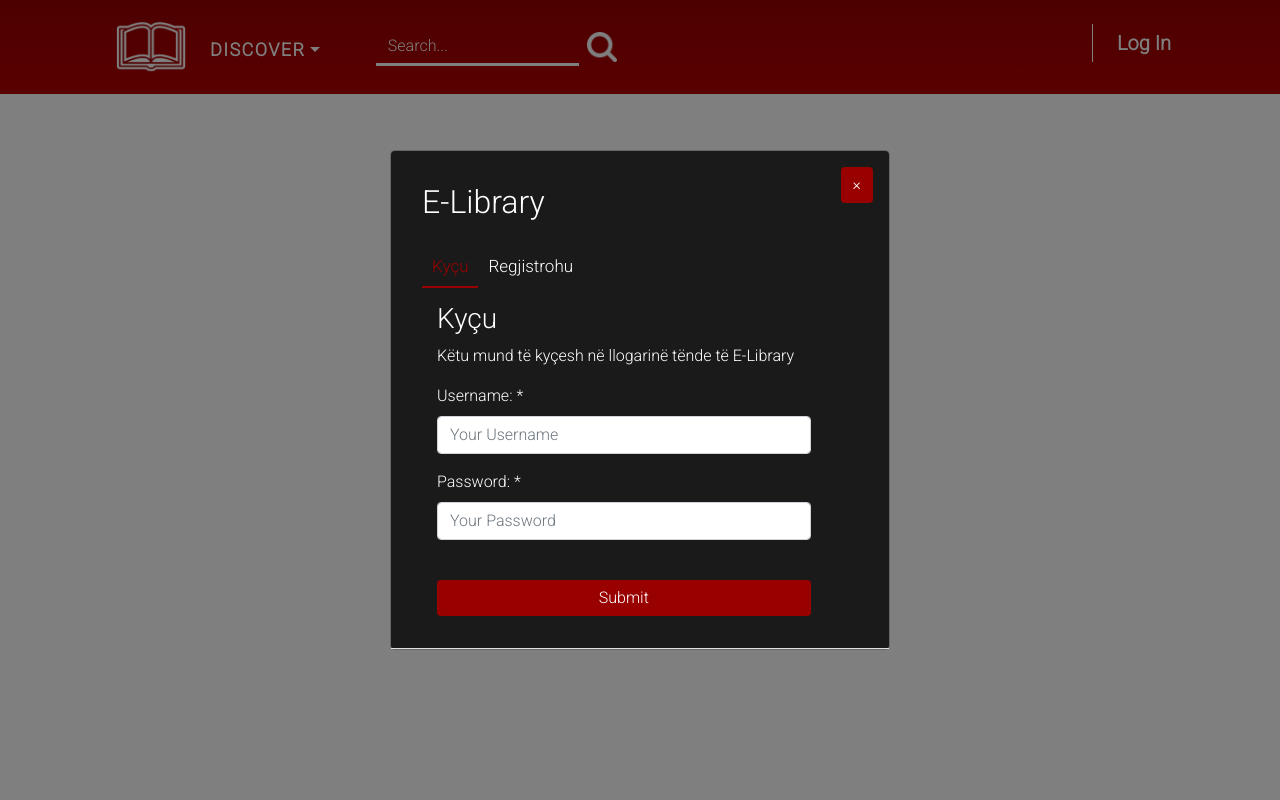
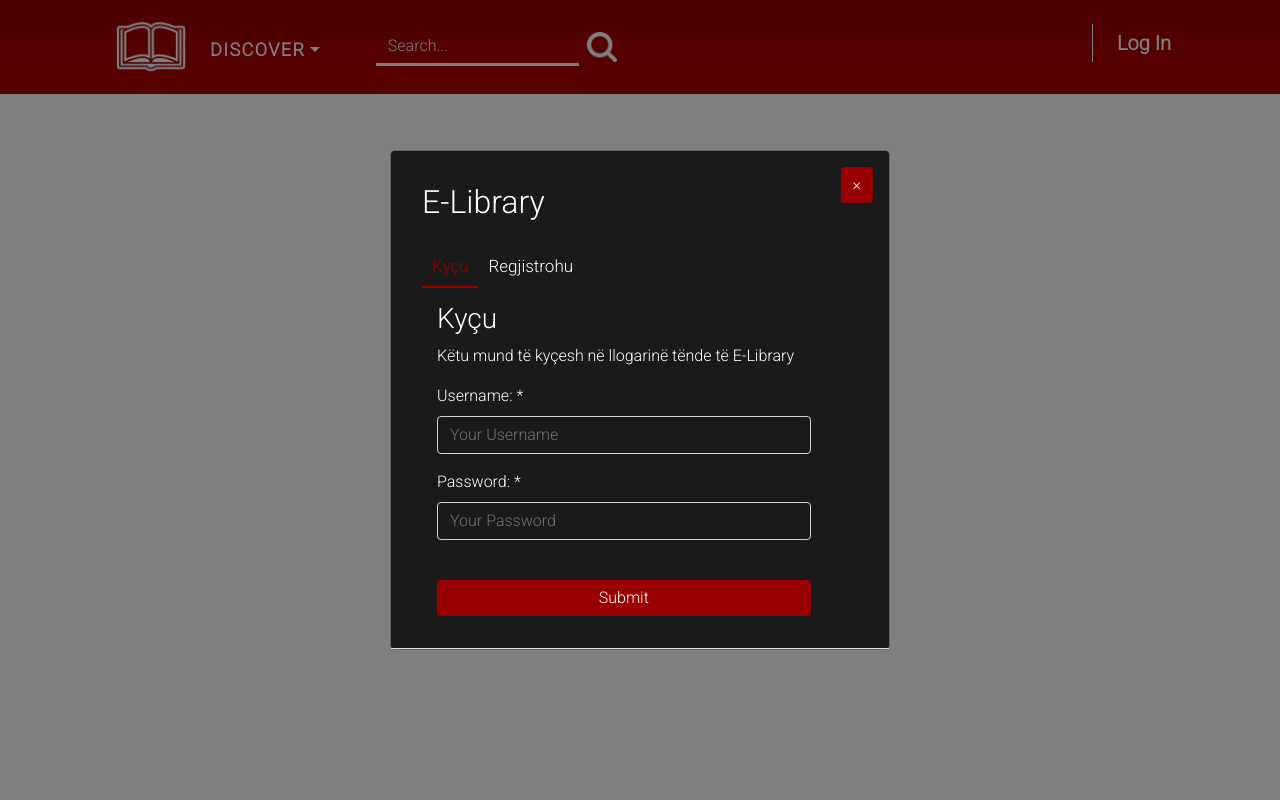
Before and after one commit to GenitaT/E-library, a PHP site: page / in a window 1280 px wide, after a click on "Log In". Run offline with PHP 8.4, Linux system fonts and the light colour scheme.

Commit message:
Ndryshimi i background color te inputit ne login/register form

```diff
--- a/css/style.css
+++ b/css/style.css
@@ -372,6 +372,11 @@ background: #990000;
     background-color: #1a1a1a;
     color: white !important;
 }
+/* Ngjyra e inputave tlogin edhe register formes */
+.modal-content .inputlg{
+    background-color: #1a1a1a ;
+    color: white;
+}
 /*Modal Links */
 .nav-tabs{
     border: 0;
--- a/index.html
+++ b/index.html
@@ -158,11 +158,11 @@
 							<div class="form-group">
 								<div class="form-group">
 									<label for="usr">Username: *</label>
-								<input type="text" class="form-control" placeholder="Your Username" required id="uname">
+								<input type="text" class="form-control inputlg" placeholder="Your Username" required id="uname">
 								  </div>
 								  <div class="form-group">
 									<label for="pwd">Password: *</label>
-									<input type="password" class="form-control" placeholder="Your Password" required id="pwd">
+									<input type="password" class="form-control inputlg" placeholder="Your Password" required id="pwd">
 								  </div>
 								  <br>
 								  <div class="form-group">
@@ -173,22 +173,23 @@
 					</div>
 					<div id="register" class="container tab-pane fade"><br>
 					  <h3>Regjistrohu tani</h3>
+					  <p>Këtu mund të regjistrohësh në  E-Library</p>
 						<form action="?" method="post">
 							<div class="form-group">
 								<label for="usr">Full Name: *</label>
-								<input type="text" class="form-control" placeholder="ex. John Doe" required id="fname">
+								<input type="text" class="form-control inputlg" placeholder="ex. John Doe" required id="fname">
 							  </div>
 							  <div class="form-group">
 								<label for="usr">Username: *</label>
-								<input type="text" class="form-control" placeholder="ex. johndoe1" required id="uname">
+								<input type="text" class="form-control inputlg" placeholder="ex. johndoe1" required id="uname">
 							  </div>
 							  <div class="form-group">
 								<label for="usr">E-mail: *</label>
-								<input type="email" class="form-control" placeholder="ex. johndoe@example.com" required id="fname">
+								<input type="email" class="form-control inputlg" placeholder="ex. johndoe@example.com" required id="fname">
 							  </div>
 							  <div class="form-group">
 								<label for="pwd">Password: *</label>
-								<input type="password" class="form-control" placeholder="Your Password" required id="pwd">
+								<input type="password" class="form-control inputlg	" placeholder="Your Password" required id="pwd">
 							  </div>
 							  <br>
 							  <div class="form-group">
```
